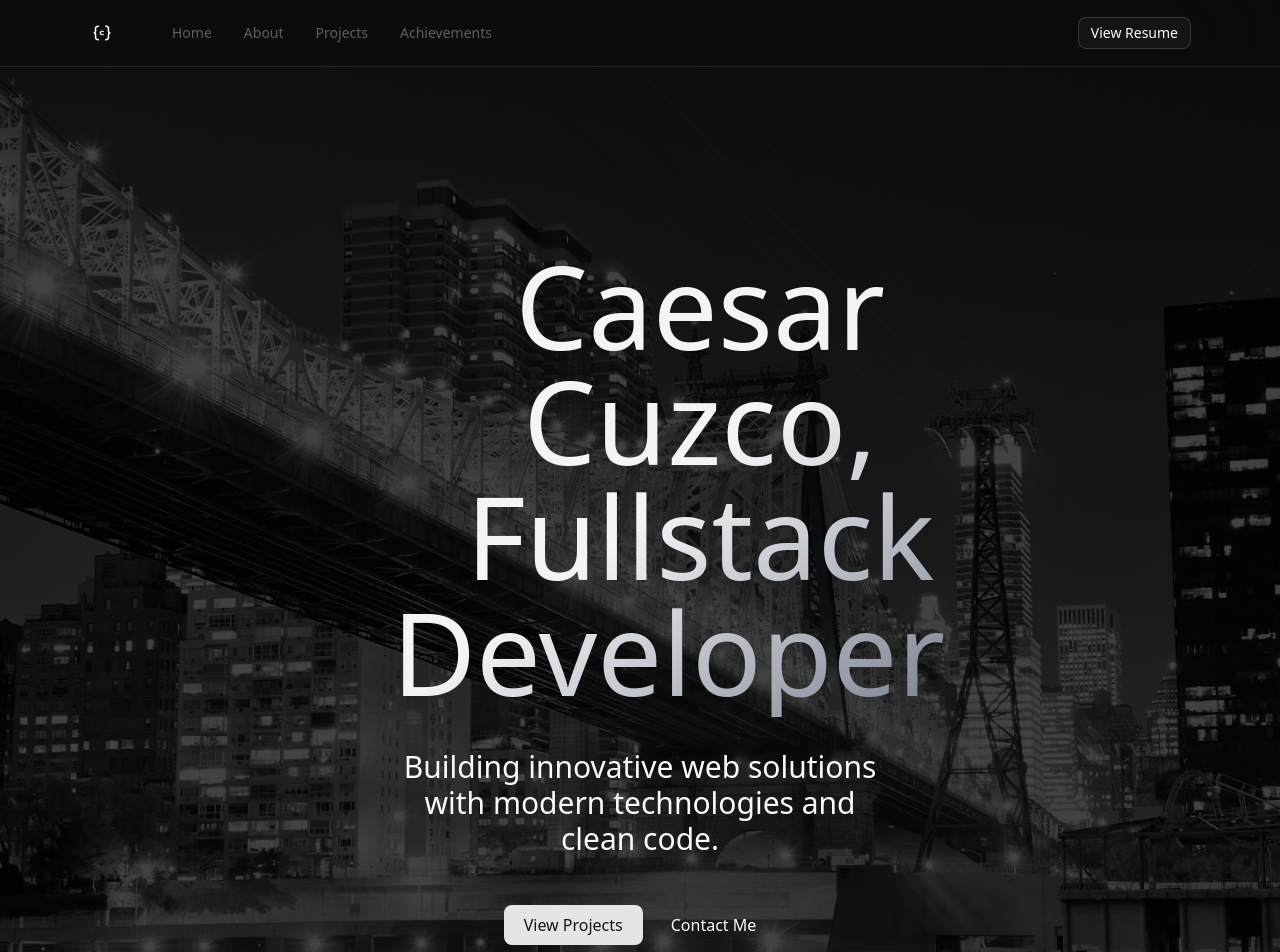
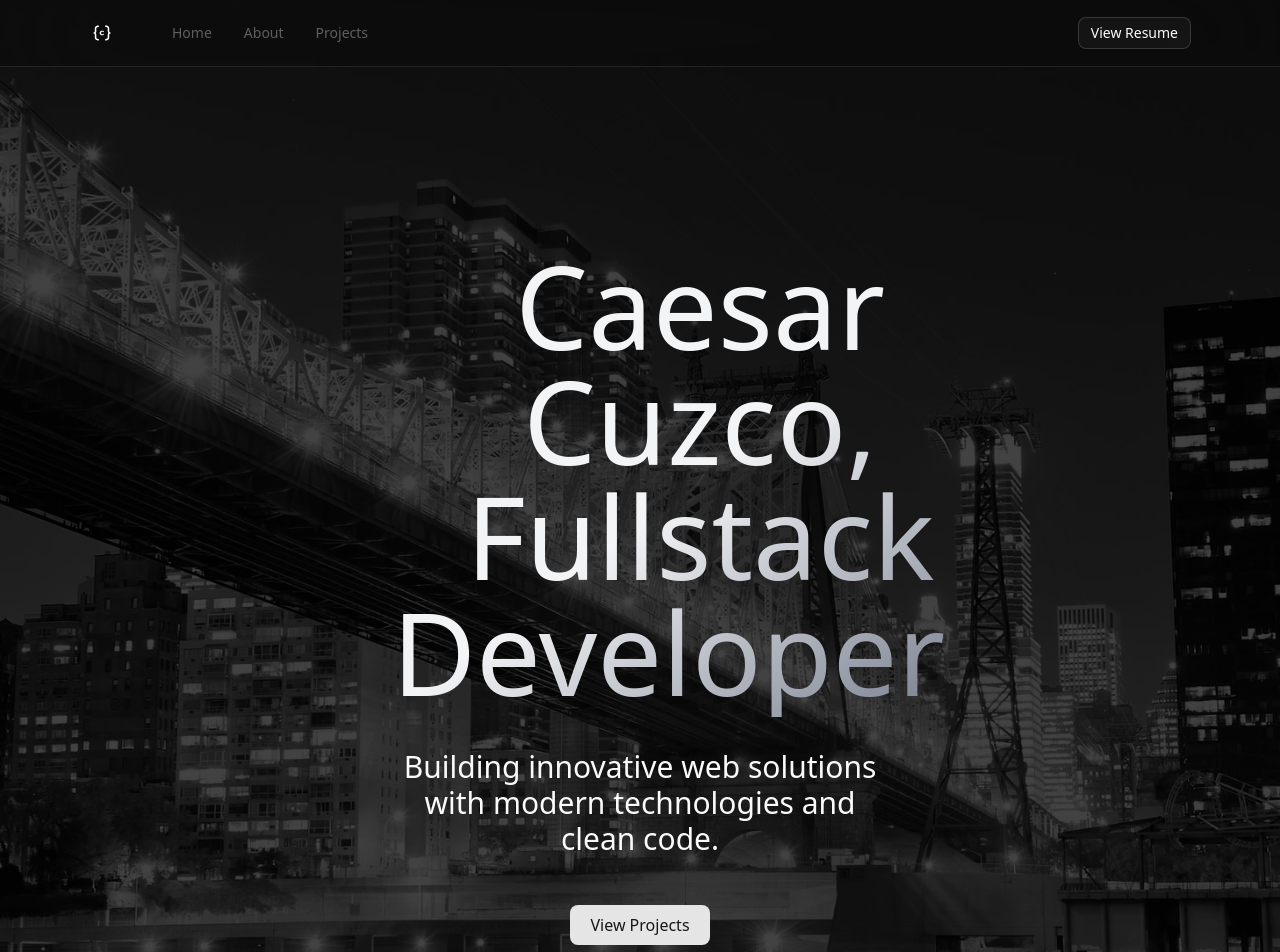
Before and after one commit to caesarc6/next-portfolio, a Next.js app: page / in a window 1280 px wide. Shown: the top 952 px of the page. Built offline with nearby package versions, Linux system fonts and the light colour scheme.

Commit message:
add: fix typoes

```diff
--- a/src/components/hero-section.tsx
+++ b/src/components/hero-section.tsx
@@ -52,7 +52,7 @@ export default function Portfolio() {
                   variant="ghost"
                   className="px-5 text-base"
                 >
-                  <Link href="#contact">Contact Me</Link>
+                  {/* <Link href="#contact">Contact Me</Link> */}
                 </Button>
               </div>
             </div>
--- a/src/components/hero8-header.tsx
+++ b/src/components/hero8-header.tsx
@@ -9,7 +9,7 @@ const menuItems = [
   { name: "Home", href: "#home" },
   { name: "About", href: "#about" },
   { name: "Projects", href: "#projects" },
-  { name: "Achievements", href: "#achievements" },
+  // { name: "Achievements", href: "#achievements" },
   // { name: "Contact", href: "#contact" },
 ];
 
```
